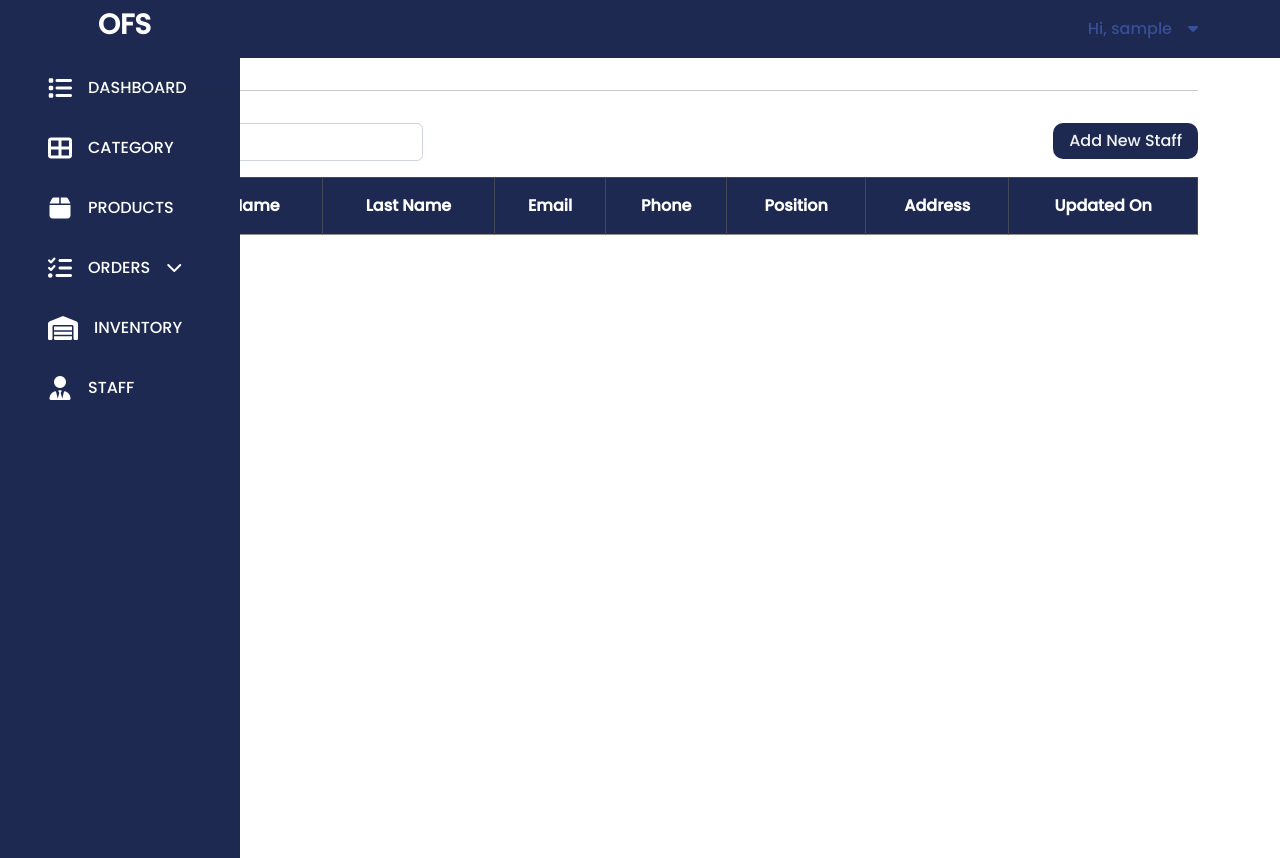
After one commit to luz-zu/Order-Forecasting-System, a Django app: page /staff in a window 1280 px wide. The commit adds this page. Run offline with Django 4.2, Linux system fonts and the light colour scheme; the visitor is signed in with stand-in values (Sample User, id 1); tables that the repository leaves empty hold one stand-in row (values such as "Sample post"); data that the repository does not hold is empty; some libraries are stand-ins or nearby versions.

Commit message:
feat: add staff panel

```diff
--- a/app_ofs/urls.py
+++ b/app_ofs/urls.py
@@ -11,6 +11,8 @@ urlpatterns = [
     path('category' , views.getCategory, name = 'category'),
     path('addnewproduct', views.addnewproduct, name = 'addnewproduct'),
     path('inventory', views.inventory, name = 'inventory'),
+    path('staff', views.staff, name = 'staff'),
+    path('addStaff', views.addStaff, name = 'addStaff'),
     path('category/', views.addCategory, name = 'addCategory'),
     path('editcategory/', views.editCategory, name = 'editCategory'),
     path('products' , views.getProduct, name = 'products'),
--- a/app_ofs/views.py
+++ b/app_ofs/views.py
@@ -149,7 +149,6 @@ def inventory(request):
         }
         products.append(product)
 
-
     categories = []
     for row in data:
         category = {
@@ -162,9 +161,51 @@ def inventory(request):
         'products':products,
     }
 
+    return render(request, 'inventory.html', context)
 
+@login_required
+def staff(request):
+    with connection.cursor() as cursor:
+        cursor.execute("SELECT * FROM staff_details")
+        staff_members = cursor.fetchall()
 
-    return render(request, 'inventory.html', context)
+    staff_details = []
+    for row in staff_members:
+        staff = {
+            'fname': row[1],
+            'lname': row[2],
+            'email': row[3],
+            'phone': row[5],
+            'role': row[6],
+            'address': row[7],
+            'time': row[9],
+        }
+        staff_details.append(staff)
+
+    context = {
+        'staff_members': staff_details
+    }
+    return render(request, 'staff.html', context)
+
+@login_required
+def addStaff(request):
+    if request.method == 'POST':
+        fname = request.POST.get('first_name', '')
+        lname = request.POST.get('last_name', '')
+        email = request.POST.get('staff_email', '')
+        phone = request.POST.get('staff_phone', '')
+        role = request.POST.get('staff_role', '')
+        address = request.POST.get('staff_address', '')
+
+        sql_query = "INSERT INTO staff_details (first_name, last_name, email, phone, role, address) VALUES (%s, %s, %s, %s, %s, %s)"
+        sql_values = (fname, lname, email, phone, role, address)
+
+        with connection.cursor() as cursor:
+            cursor.execute(sql_query, sql_values)
+
+        return HttpResponseRedirect('/staff')
+
+    return render(request, 'staff.html')
 
 @login_required
 def getCategory(request):
--- a/templates/components/sidebar.html
+++ b/templates/components/sidebar.html
@@ -86,13 +86,17 @@
       </ul> -->
     </li>
 
-
-
     <li>
       <a href="{% url 'inventory' %}">
         <span class="icon"><i class="fa-solid fa-warehouse"></i></span>
         <span class="text">Inventory</span>
       </a>
     </li>
+    <li>
+      <a href="{% url 'staff' %}">
+        <span class="icon"><i class="fa-solid fa-user-tie"></i></span>
+        <span class="text">Staff</span>
+      </a>
+    </li>
   </ul>
 </div>
--- /dev/null
+++ b/templates/staff.html
@@ -0,0 +1,109 @@
+{% extends "base.html" %}
+
+{% block title %} Staff {% endblock %}
+{% block content %}
+<nav>
+    {% include "components/navbar.html" %}
+</nav>
+<div>
+    {% include "components/sidebar.html" %}
+</div>
+<div class="container pt-3">
+    <hr>
+    <div class="d-md-flex d-block pt-3 justify-content-between">
+        <div>
+            <input type="text" class="form-control" id="table-filter" placeholder="Search...">
+        </div>
+        <div class="text-end pt-md-0 pt-5">
+            <button class="blue-btn" data-bs-toggle="modal" data-bs-target="#add_staff" data-bs-whatever="add_staff">Add New Staff</button>
+        </div>
+    </div>
+
+    <div class="row pt-3">
+        <div class="col-12">
+            <div class="table-responsive">
+                <table>
+                    <thead>
+                        <tr>
+                            <th>#</th>
+                            <th>First Name</th>
+                            <th>Last Name</th>
+                            <th>Email</th>
+                            <th>Phone</th>
+                            <th>Position</th>
+                            <th>Address</th>
+                            <th>Updated On</th>
+                        </tr>
+                    </thead>
+                    <tbody>
+                        {% for staff in staff_members %}
+                        <tr>
+                            <td scope="row">{{ forloop.counter }}</td>
+                            <td>{{ staff.fname }}</td>
+                            <td>{{ staff.lname }}</td>
+                            <td>{{ staff.email }}</td>
+                            <td>{{ staff.phone }}</td>
+                            <td>{{ staff.role }}</td>
+                            <td>{{ staff.address }}</td>
+                            <td>{{ staff.time }}</td>
+                        </tr>
+                        {% endfor %}
+                    </tbody>
+                </table>
+            </div>
+        </div>
+    </div>
+</div>
+
+<div class="modal fade" id="add_staff" tabindex="-1" aria-labelledby="add_staff" aria-hidden="true">
+    <div class="modal-dialog modal-dialog-centered">
+        <div class="modal-content">
+            <div class="modal-header">
+                <h5 class="modal-title" id="exampleModalLabel">Add New Staff</h5>
+                <button type="button" class="btn-close" data-bs-dismiss="modal" aria-label="Close"></button>
+            </div>
+            <div class="modal-body">
+                <form method="post" action="{% url 'addStaff' %}">
+                    {% csrf_token %}
+                    <div class="mb-3">
+                        <label for="first_name" class="col-form-label">First Name:</label>
+                        <input type="text" class="form-control" name="first_name" id="first_name" required>
+                    </div>
+
+                    <div class="mb-3">
+                        <label for="last_name" class="col-form-label">Last Name:</label>
+                        <input type="text" class="form-control" name="last_name" id="last_name" required>
+                    </div>
+
+                    <div class="mb-3">
+                        <label for="staff_email" class="col-form-label">Email:</label>
+                        <input type="email" class="form-control" name="staff_email" id="staff_email" required>
+                    </div>
+
+                    <div class="mb-3">
+                        <label for="staff_phone" class="col-form-label">Phone Number:</label>
+                        <input type="tel" class="form-control" name="staff_phone" id="staff_phone" required>
+                    </div>
+
+                    <div class="mb-3">
+                        <label for="staff_role" class="col-form-label">Role:</label>
+                        <input type="text" class="form-control" name="staff_role" id="staff_role" required>
+                    </div>
+
+                    <div class="mb-3">
+                        <label for="staff_address" class="col-form-label">Address:</label>
+                        <textarea class="form-control" name="staff_address" id="staff_address" required></textarea>
+                    </div>
+
+                    <div class="modal-footer">
+                        <button type="button" class="btn btn-secondary" data-bs-dismiss="modal">Cancel</button>
+                        <button type="submit" class="btn btn-primary">Submit</button>
+                    </div>
+                </form>
+            </div>
+        </div>
+    </div>
+</div>
+
+{% load static %}
+{% endblock %}
```
